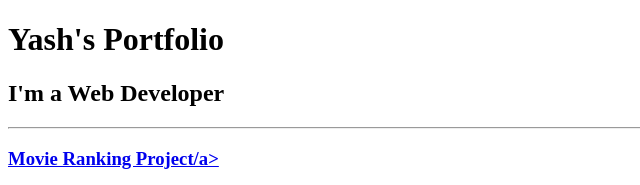
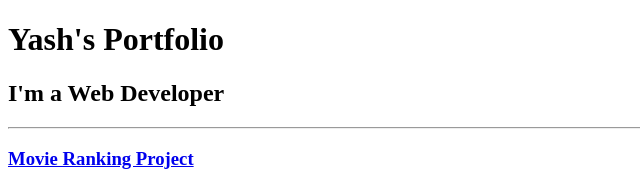
Before and after one commit to YashSharma-02/html-portfolio, a plain HTML site: page index.html in a window 1280 px wide. Shown: the top 185 px of the page, 0-640 px from the left. Drawn offline with Linux system fonts and the light colour scheme.

Commit message:
Update index.html

```diff
--- a/index.html
+++ b/index.html
@@ -26,7 +26,7 @@ https://developer.mozilla.org/en-US/docs/Web/HTML/Element/img#attr-height -->
     <h2>I'm a Web Developer</h2>
     <hr />
 
-    <h3><a href="./public/movie-ranking.html">Movie Ranking Project/a></h3>
+    <h3><a href="./public/movie-ranking.html">Movie Ranking Project</h3>
     <img src="./assets/images/movie-ranking.png" height="200" alt="Move Ranking Project ScreenShot" />
 
     <h3><a href="./public/birthday-invite.html">Birthday Invite Project</a></h3>
```
